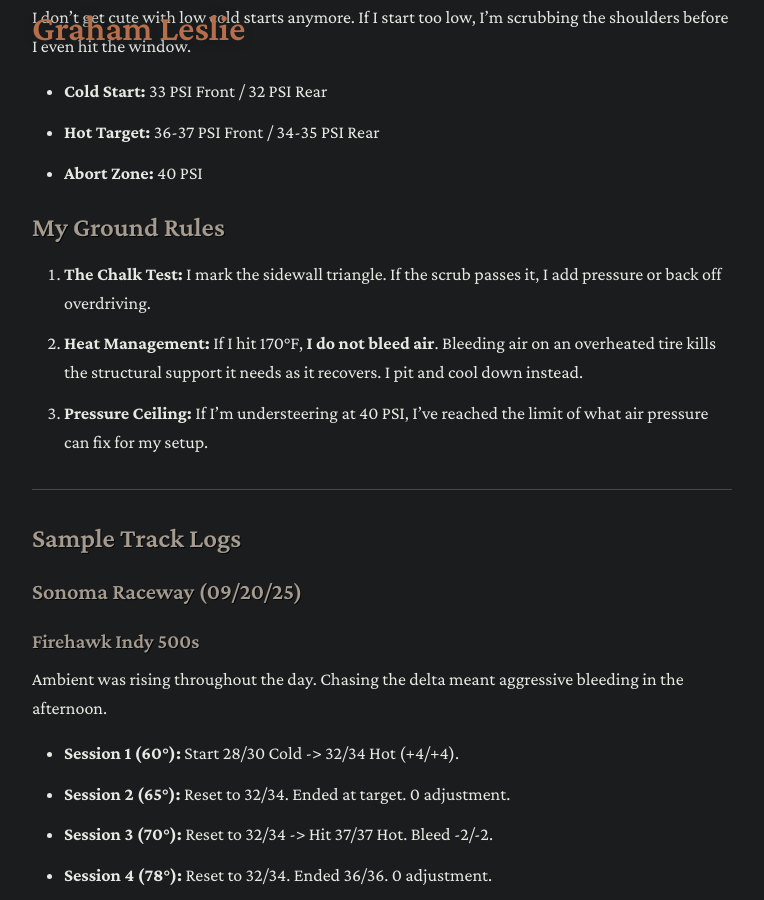
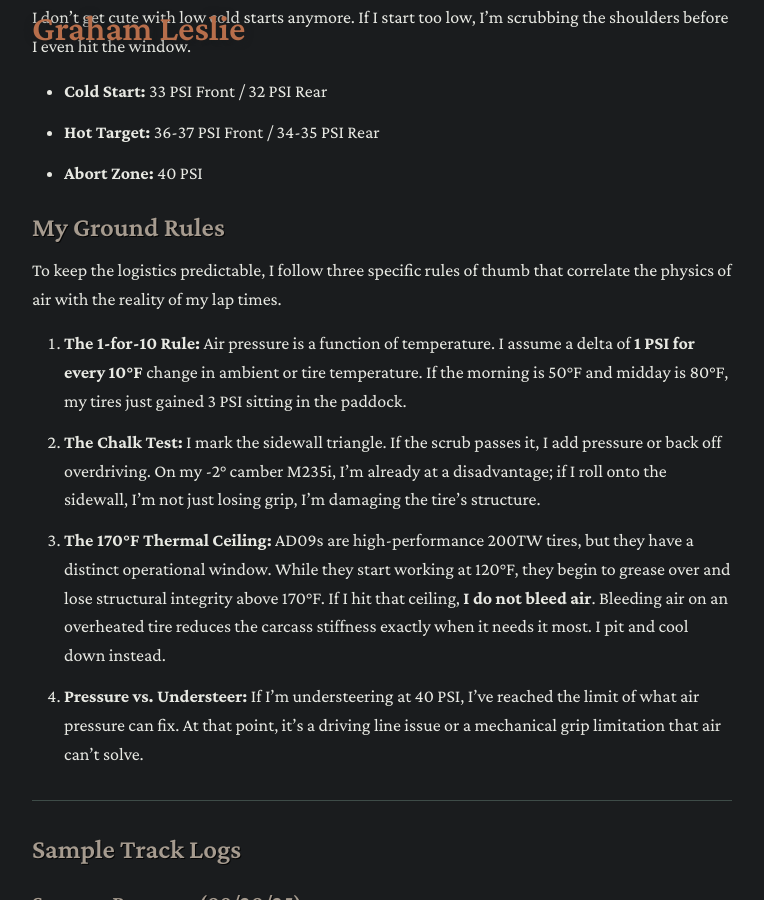
Before and after one commit to grahamleslie/grahamleslie.github.io, a Jekyll site: the page built from _posts/2026-06-29-track-day-checklist.md, in a window 1280 px wide and 900 px high, scrolled down 745 px. Shown: the whole window, without its empty margins (258-1022 px from the left). Built offline with Jekyll 4.4.1, drawn with Linux system fonts in a browser that asks for light colours; nearby versions of some CDN libraries; some web fonts are replaced.

Commit message:
Add technical physics-based rules (1-for-10 rule and thermal windows)

```diff
--- a/_posts/2026-06-29-track-day-checklist.md
+++ b/_posts/2026-06-29-track-day-checklist.md
@@ -25,9 +25,13 @@ I don't get cute with low cold starts anymore. If I start too low, I'm scrubbing
 *   **Abort Zone:** 40 PSI
 
 ### My Ground Rules
-1.  **The Chalk Test:** I mark the sidewall triangle. If the scrub passes it, I add pressure or back off overdriving.
-2.  **Heat Management:** If I hit 170°F, **I do not bleed air**. Bleeding air on an overheated tire kills the structural support it needs as it recovers. I pit and cool down instead.
-3.  **Pressure Ceiling:** If I'm understeering at 40 PSI, I've reached the limit of what air pressure can fix for my setup.
+
+To keep the logistics predictable, I follow three specific rules of thumb that correlate the physics of air with the reality of my lap times.
+
+1.  **The 1-for-10 Rule:** Air pressure is a function of temperature. I assume a delta of **1 PSI for every 10°F** change in ambient or tire temperature. If the morning is 50°F and midday is 80°F, my tires just gained 3 PSI sitting in the paddock.
+2.  **The Chalk Test:** I mark the sidewall triangle. If the scrub passes it, I add pressure or back off overdriving. On my -2° camber M235i, I'm already at a disadvantage; if I roll onto the sidewall, I'm not just losing grip, I'm damaging the tire's structure.
+3.  **The 170°F Thermal Ceiling:** AD09s are high-performance 200TW tires, but they have a distinct operational window. While they start working at 120°F, they begin to grease over and lose structural integrity above 170°F. If I hit that ceiling, **I do not bleed air**. Bleeding air on an overheated tire reduces the carcass stiffness exactly when it needs it most. I pit and cool down instead.
+4.  **Pressure vs. Understeer:** If I'm understeering at 40 PSI, I've reached the limit of what air pressure can fix. At that point, it's a driving line issue or a mechanical grip limitation that air can't solve.
 
 ---
 
```
